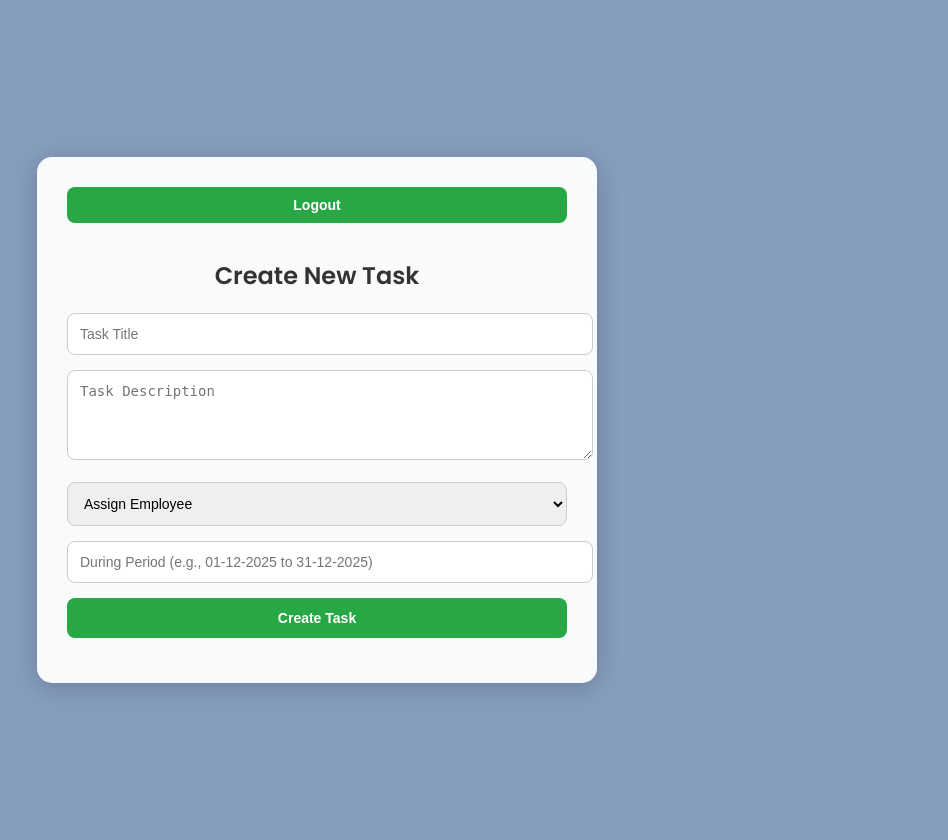
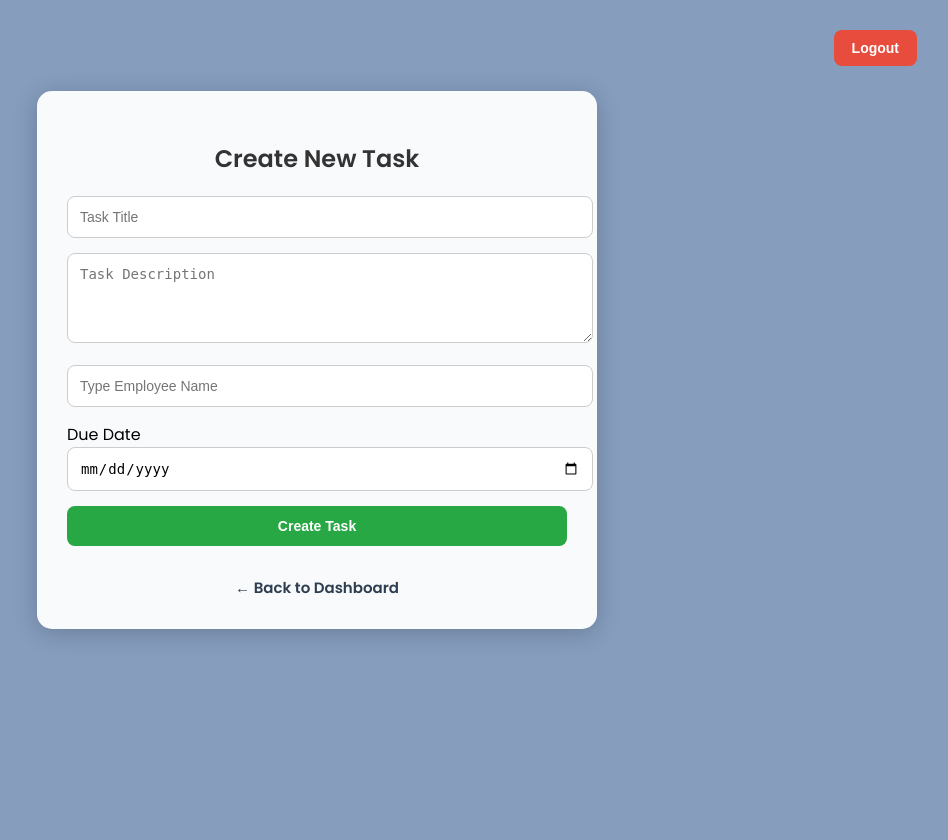
Before and after one commit to santhiya010/HR-Task-Management-System, a Django app: page /tasks/create/ in a window 1280 px wide. Shown: the whole page, without its empty margins (323-1271 px from the left). Run offline with Django 5.2, Linux system fonts and the light colour scheme; a user stored in the database is signed in.

Commit message:
Updated create task page with media queries and date picker

```diff
--- a/tasks/templates/tasks/create_task.html
+++ b/tasks/templates/tasks/create_task.html
@@ -12,11 +12,30 @@
             margin: 0;
             font-family: 'Poppins', sans-serif;
             background: #869dbe;
-            display: flex;
-            justify-content: center;
-            align-items: center;
             padding: 20px;
             min-height: 100vh;
+        }
+
+        /* Topbar */
+        .topbar {
+            display: flex;
+            justify-content: flex-end;
+            align-items: center;
+            padding: 10px 20px;
+        }
+
+        .logout-btn {
+            background: #e74c3c;
+            color: white;
+            padding: 10px 18px;
+            border-radius: 8px;
+            border: none;
+            font-weight: 600;
+            cursor: pointer;
+        }
+
+        .logout-btn:hover {
+            background: #c0392b;
         }
 
         .task-form-container {
@@ -26,6 +45,7 @@
             box-shadow: 0 4px 25px rgba(0,0,0,0.2);
             width: 100%;
             max-width: 500px;
+            margin: 0 auto;
         }
 
         h2 {
@@ -34,7 +54,7 @@
             color: #333;
         }
 
-        input, textarea, select, button {
+        input, textarea, button {
             width: 100%;
             padding: 12px;
             margin-bottom: 15px;
@@ -43,7 +63,11 @@
             font-size: 14px;
         }
 
-        /* Green buttons */
+        /* Searchable employee field */
+        input[list] {
+            background: #fff;
+        }
+
         .btn-green {
             background: #28a745;
             color: white;
@@ -56,72 +80,86 @@
             background: #218838;
         }
 
-        /* Logout button */
-        .btn-logout {
-            background: #28a745;
-            color: white;
-            font-weight: bold;
-            border: none;
-            padding: 10px;
-            border-radius: 8px;
-            cursor: pointer;
-            margin-bottom: 15px;
+        .back-link {
+            display: block;
+            text-align: center;
+            margin-top: 15px;
+            font-weight: 600;
+            color: #2c3e50;
+            text-decoration: none;
+            font-size: 15px;
         }
 
-        /* ------------------ MEDIA QUERIES ------------------ */
+        .back-link:hover {
+            text-decoration: underline;
+        }
+
+        /* ---------------- MEDIA QUERIES ---------------- */
+
+        /* For tablets */
         @media (max-width: 768px) {
-            body {
-                padding: 15px;
-            }
             .task-form-container {
                 padding: 20px;
             }
+            input, textarea, button {
+                font-size: 14px;
+            }
         }
 
+        /* For small mobile phones */
         @media (max-width: 480px) {
+            .task-form-container {
+                padding: 15px;
+            }
+            input, textarea, button {
+                padding: 10px;
+                font-size: 13px;
+            }
             h2 {
                 font-size: 18px;
-            }
-            input, textarea, select, button {
-                font-size: 13px;
-                padding: 10px;
-            }
-            .task-form-container {
-                padding: 15px;
             }
         }
     </style>
 </head>
 <body>
 
+<!-- Topbar (Logout at right side) -->
+<div class="topbar">
+    <form action="{% url 'logout' %}" method="post">
+        {% csrf_token %}
+        <button type="submit" class="logout-btn">Logout</button>
+    </form>
+</div>
+
 <div class="task-form-container">
 
-    <!-- Logout button -->
-    <form action="{% url 'logout' %}" method="post">
+    <h2>Create New Task</h2>
+
+    <form method="post">
         {% csrf_token %}
-        <button type="submit" class="btn-logout">Logout</button>
+
+        <input type="text" name="title" placeholder="Task Title" required>
+
+        <textarea name="description" placeholder="Task Description" rows="4" required></textarea>
+
+        <!-- Searchable Employee Field -->
+        <input list="employee_list" name="assigned_to" placeholder="Type Employee Name" required>
+        <datalist id="employee_list">
+            {% for employee in employees %}
+                <option value="{{ employee.username }}"></option>
+            {% endfor %}
+        </datalist>
+
+        <!-- Due Date -->
+        <label>Due Date</label>
+        <input type="date" name="due_date" required>
+
+        <button type="submit" class="btn-green">Create Task</button>
     </form>
 
-    <h2>Create New Task</h2>
-    <form method="post">
-        {% csrf_token %}
-        <input type="text" name="title" placeholder="Task Title" required>
-        <textarea name="description" placeholder="Task Description" rows="4" required></textarea>
+    <!-- Back to Dashboard placed at BOTTOM -->
+    <a href="{% url 'hr_dashboard' %}" class="back-link">← Back to Dashboard</a>
 
-        <!-- Assign Employee -->
-        <select name="assigned_to" required>
-            <option value="">Assign Employee</option>
-            {% for employee in employees %}
-                <option value="{{ employee.id }}">{{ employee.username }}</option>
-            {% endfor %}
-        </select>
-
-        <!-- During Period -->
-        <input type="text" name="period" placeholder="During Period (e.g., 01-12-2025 to 31-12-2025)" required>
-
-        <!-- Create Task Button -->
-        <button type="submit" class="btn-green">Create Task</button>
-    </form>
 </div>
 
 </body>
```
